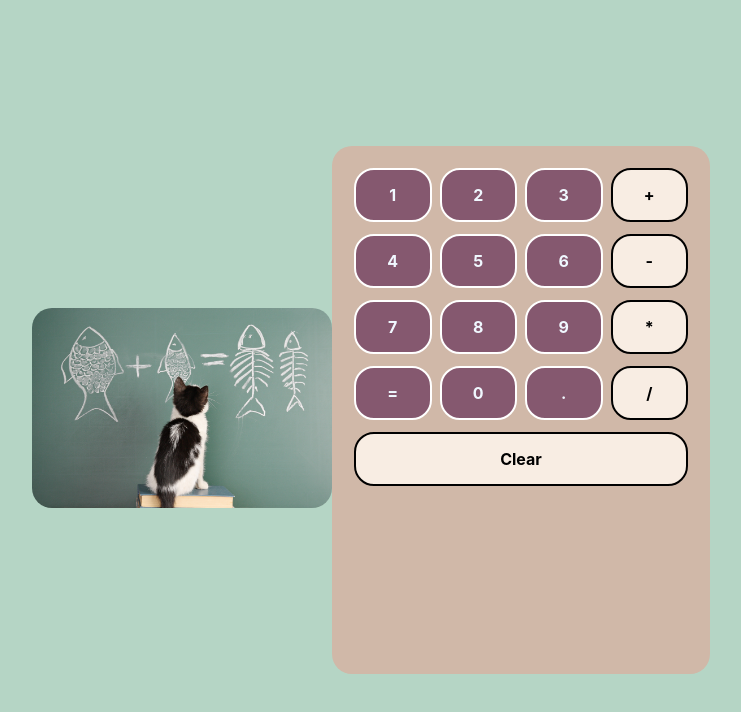
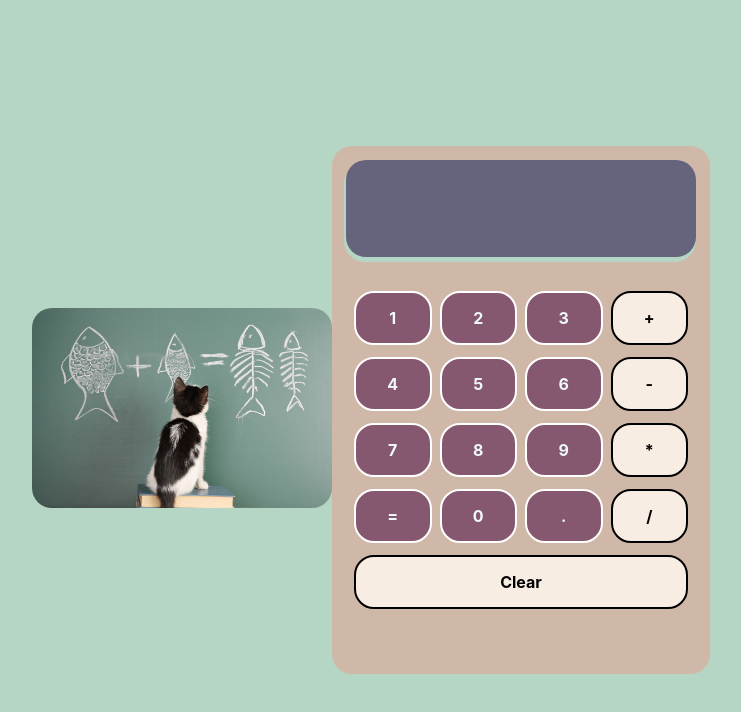
Before and after one commit to aleee-git/calculadora, a React (Create React App) app: page / in a window 1280 px wide. Shown: the top 712 px of the page, without its empty margins (269-1010 px from the left). Built offline with nearby package versions, Linux system fonts and the light colour scheme.

Commit message:
Componente Pantalla Estilo

```diff
--- a/src/Componentes/Pantalla.js
+++ b/src/Componentes/Pantalla.js
@@ -1,4 +1,5 @@
 import React from "react";
+import '../Styles/Pantalla.css'
 
 /* Funcion como constante flecha */
 const Pantalla = ({input}) => (
--- /dev/null
+++ b/src/Styles/Pantalla.css
@@ -0,0 +1,15 @@
+.pantalla {
+    height: 75px;
+    border-radius: 20px;
+    margin-bottom: 30px;
+    display: flex;
+    justify-content: flex-end;
+    align-items: center;
+    font-weight: bold;
+    color: black;
+    background-color: #65647C;
+    /* Sup der inf izq*/
+    padding: 11px 30px 11px 11px;
+    margin: 3px solid rgb(207, 14, 14);
+    box-shadow: -1px 4px 1px 1px #B5D5C5;
+}
```
